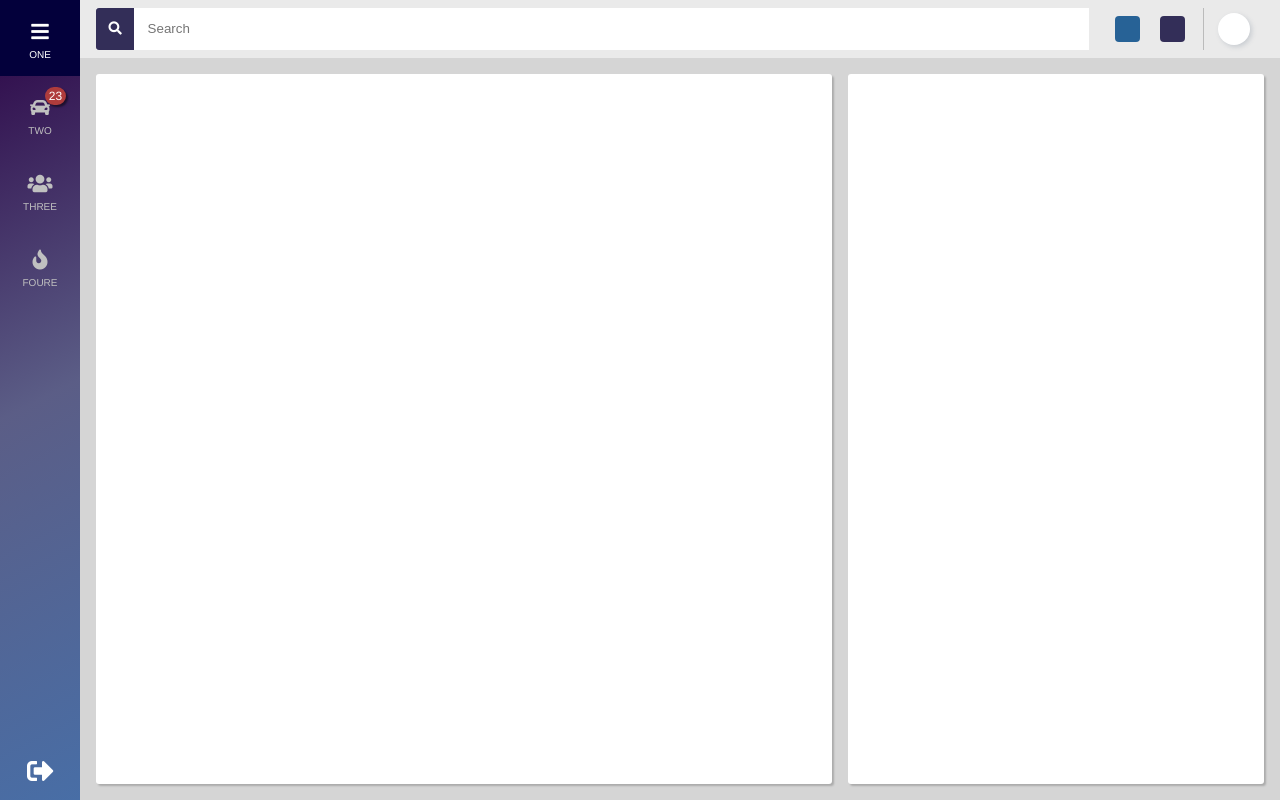
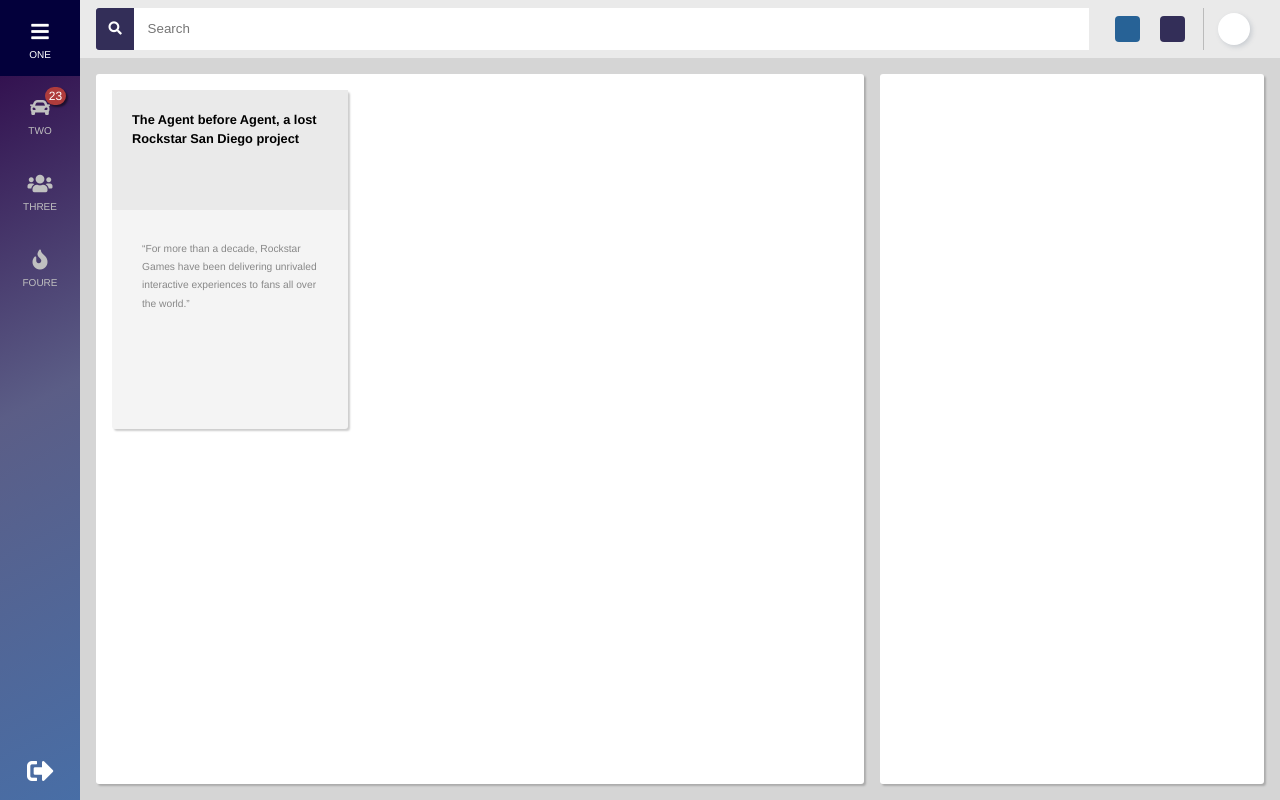
Before and after one commit to aboggan/challenge, a website: page index.html in a window 1280 px wide. Drawn offline with nearby package versions, Linux system fonts and the light colour scheme.

Commit message:
jueves6.20

```diff
--- a/index.html
+++ b/index.html
@@ -75,15 +75,23 @@
         </div>
       </div>
     </nav>
-    <!--mainContainer-->
+
     <main class="mainWrapper">
       <section class="mainContent">
 
+
+        <div class="card">
+          <div class="mainBox"><h4> The Agent before Agent, a lost Rockstar San Diego project</h4></div>
+          <p>
+              “For more than a decade, Rockstar Games have been delivering unrivaled interactive experiences to fans all over the world.”
+          </p>
+        </div>
       </section>
       <!--secondContainer -->
       <aside class="asideContent">
       </aside>
     </main>
+
   </div>
 
 
--- a/sass/main.scss
+++ b/sass/main.scss
@@ -44,10 +44,10 @@ body{
       height: 100%;
       display: flex;
       justify-content: space-between;
-      @media#{$largeMax}{
+      @media#{$medium}{
         display: none;
-        padding: 0px;
       }
+
       .squareSection, .circleSection {
         display: flex;
         justify-content: space-around;
@@ -63,7 +63,13 @@ body{
         }
         @media#{$large}{
           padding-right:8px;
+
         }
+        @media#{$largeMax}{
+          padding-right:8px;
+          width: 20%;
+        }
+
       }
       .circleSection {
         width: 40%;
@@ -95,16 +101,17 @@ body{
     }
   }
 }
-
+.squareSection
 .searchItem {
   height: 2em;
   width: 2em;
   border-radius: 4px;
-  @media#{$medium}{
+  @media#{$largeMax}{
     display: none;
+    padding: 0px;
   }
   @media#{$large}{
-    height: 1.6em;
+  height: 1.6em;
   width: 1.6em;
    }
   &--blue {
@@ -187,29 +194,87 @@ body{
     }
   }
 
+  /*mainContainer*/
+
   .mainWrapper {
     grid-area: main;
     height: 100%;
     padding: 1em;
     box-sizing: border-box;
     display: grid;
+    grid-template-columns: minmax(580px, 2fr) minmax(300px, 1fr);
     grid-column-gap: 1em;
     grid-template-areas: "box aside";
     background-color:#d5d5d5;
+
+    @media#{$largeMax}{
+      grid-template-columns: 100%;
+
+    .asideContent {
+      height: 100%;
+      background-color: $white;
+      border-radius: 3px;
+      box-shadow: 2px 2px 2px rgba(0, 0, 0, 0.2);
+    }
+    }
     .mainContent {
       grid-area: box;
       background-color: $white;
-      padding: 10em;
+      padding: 1em;
       box-sizing: border-box;
       display: grid;
+      grid-template-columns: 32% 33% 33%;
+      grid-template-rows: 50% 50%;
+      grid-column-gap: 0.5em;
+      grid-row-gap: 0.5em;
       border-radius: 3px;
-      box-shadow: 2px 2px 2px rgba(0, 0, 0, 0.2);;
-    }
+      box-shadow: 2px 2px 2px rgba(0, 0, 0, 0.2);
+      @media#{$largeMax}{
+      grid-template-columns: 100%;
+      grid-template-rows: 50% 50%;}}
     .asideContent {
-      grid-area: aside;
       height: 100%;
       background-color: $white;
       border-radius: 3px;
-      box-shadow: 2px 2px 2px rgba(0, 0, 0, 0.2);;
+      box-shadow: 2px 2px 2px rgba(0, 0, 0, 0.2);
     }
+
   }
+
+
+  .card{
+  background-color: #f4f4f4;
+  height: 100%;
+  border-radius:3px;
+  box-shadow: 2px 2px 2px rgba(0, 0, 0, 0.2);
+  .mainBox{
+    height: 15vh;
+    background: #eaeaea;
+  h4{
+      padding-top:20px;
+      padding-right:30px;
+      padding-left:20px;
+      padding-bottom: 0px;
+      margin: 0;
+      border-radius: 3px;
+      font-size: 1vw;
+      line-height: 1.5 ;
+      @media#{$largeMax}{
+        font-size: 2vw;}
+      @media#{$small}{
+          font-size: 3vw;}
+        }
+  }
+    p{
+      padding: 30px;
+      font-size:0.8vw ;
+      line-height: 1.8 ;
+      color: #888888;
+      margin:0;
+      @media#{$largeMax}{
+        font-size: 1.6vw;}
+        @media#{$small}{
+          font-size: 2.8vw;}
+
+    }
+}
--- a/sass/variables.scss
+++ b/sass/variables.scss
@@ -21,4 +21,4 @@ $small: "screen and (max-width: 375px)";
 $medium: "screen and (max-width: 768px)";
 $large: "screen and (min-width: 1024px)";
 $largeMax: "screen and (max-width:1024px)";
-$extra-large: "screen and (min-width: 1600px)";
+$extra-large: "screen and (max-width: 1600px)";
```
Also changed, not shown: css/main.css.
